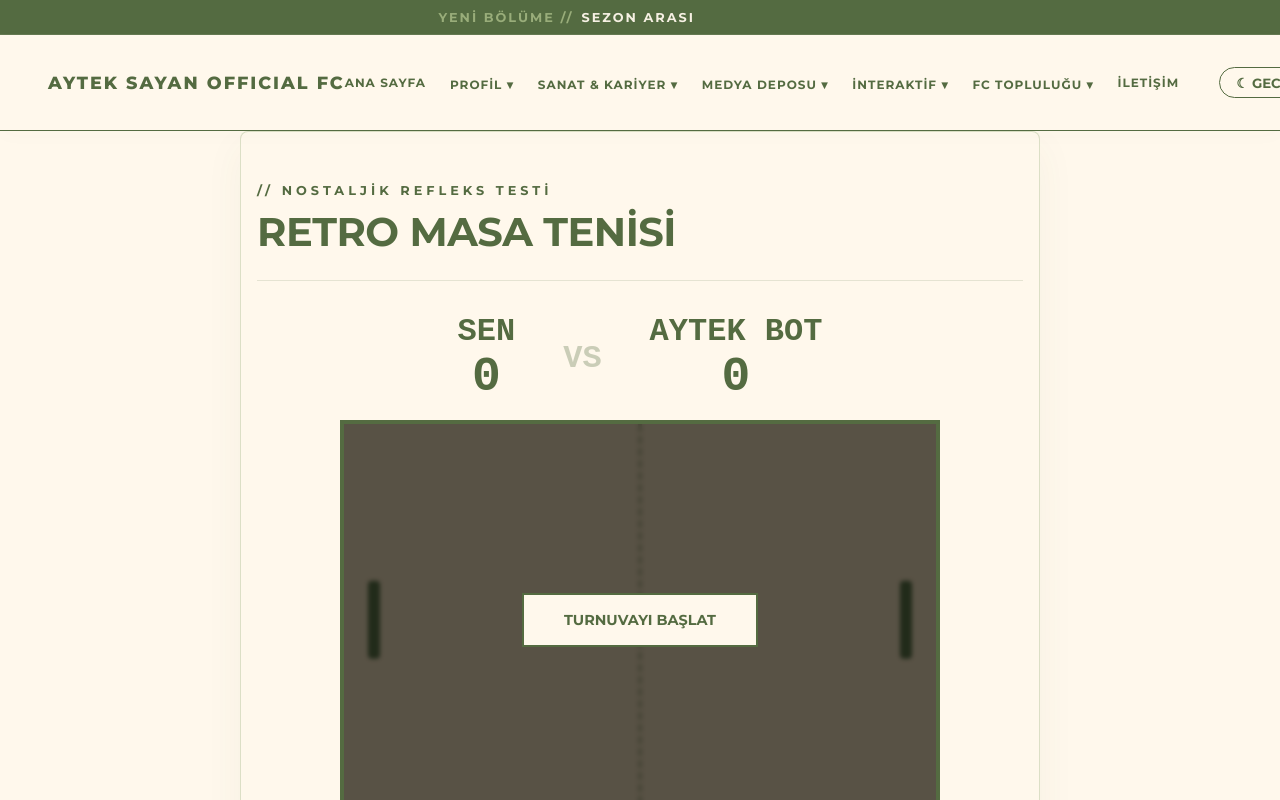
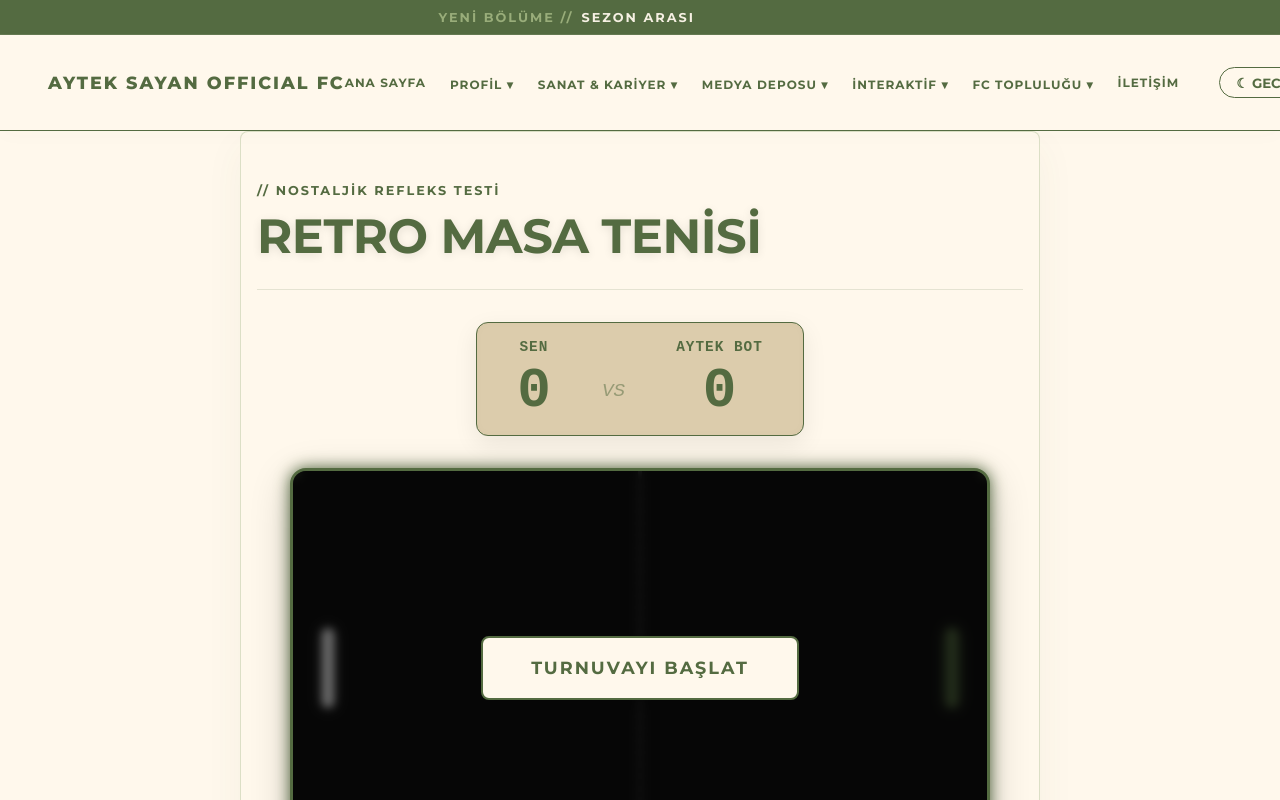
Before and after one commit to ebru1967/oyuncu-fan-projesi, a React (Vite) app: page /masa-tenisi in a window 1280 px wide. Shown: the top 800 px of the page. Built offline with nearby package versions, Linux system fonts and the light colour scheme.

Commit message:
masa tenisi css güncellemesi.

```diff
--- a/src/pages/MasaTenisi.jsx
+++ b/src/pages/MasaTenisi.jsx
@@ -10,13 +10,11 @@ function MasaTenisi() {
   const requestRef = useRef(null);
 
   // --- EKRAN YENİLEME HIZI DENGELEYİCİSİ ---
-  // Bilgisayarlar (144Hz) çok hızlı, telefonlar (60Hz) daha yavaş çalıştığı için
-  // iki cihaza özel hız profilleri oluşturuyoruz.
   const isMobile = typeof window !== 'undefined' && window.innerWidth < 768;
-  const initialSpeed = isMobile ? 1.4 : 0.7; // Mobilde 2 kat hızlı başlat
-  const maxSpeed = isMobile ? 3.2 : 2.0;     // Mobilde üst hız limitini artır
-  const speedInc = isMobile ? 0.2 : 0.12;    // Çarpışma başı hızlanma ivmesi
-  const botStep = isMobile ? 0.9 : 0.5;      // Botun hareket hızı
+  const initialSpeed = isMobile ? 1.4 : 0.7;
+  const maxSpeed = isMobile ? 3.2 : 2.0;
+  const speedInc = isMobile ? 0.2 : 0.12;
+  const botStep = isMobile ? 0.9 : 0.5;
 
   const state = useRef({
     ball: { x: 50, y: 50, dx: 0.8, dy: 0.5, speed: initialSpeed },
@@ -36,7 +34,7 @@ function MasaTenisi() {
       x: 50, y: 50,
       dx: scorer === 'player' ? 0.8 : -0.8,
       dy: (Math.random() > 0.5 ? 1 : -1) * 0.5,
-      speed: initialSpeed // Sayı olunca hız o cihaza uygun şekilde sıfırlanır
+      speed: initialSpeed
     };
   };
 
@@ -52,7 +50,6 @@ function MasaTenisi() {
       ball.y = ball.y <= 0 ? 0 : 100;
     }
 
-    // BOT YAPAY ZEKASI (Cihaza özel hız)
     const botCenter = state.current.botY;
     const target = ball.y;
 
@@ -62,23 +59,21 @@ function MasaTenisi() {
     if (state.current.botY < paddleHeight / 2) state.current.botY = paddleHeight / 2;
     if (state.current.botY > 100 - paddleHeight / 2) state.current.botY = 100 - paddleHeight / 2;
 
-    // OYUNCU (SOL) ÇARPIŞMASI
     if (ball.x <= 5 + paddleWidth && ball.x >= 4) {
       if (ball.y >= state.current.playerY - paddleHeight / 2 && ball.y <= state.current.playerY + paddleHeight / 2) {
         ball.dx *= -1;
         ball.x = 5 + paddleWidth;
-        ball.speed = Math.min(ball.speed + speedInc, maxSpeed); // Cihaza özel limit
+        ball.speed = Math.min(ball.speed + speedInc, maxSpeed);
         let hitPoint = (ball.y - state.current.playerY) / (paddleHeight / 2);
         ball.dy = hitPoint * 0.8;
       }
     }
 
-    // BOT (SAĞ) ÇARPIŞMASI
     if (ball.x >= 95 - paddleWidth && ball.x <= 96) {
       if (ball.y >= state.current.botY - paddleHeight / 2 && ball.y <= state.current.botY + paddleHeight / 2) {
         ball.dx *= -1;
         ball.x = 95 - paddleWidth;
-        ball.speed = Math.min(ball.speed + speedInc, maxSpeed); // Cihaza özel limit
+        ball.speed = Math.min(ball.speed + speedInc, maxSpeed);
         let hitPoint = (ball.y - state.current.botY) / (paddleHeight / 2);
         ball.dy = hitPoint * 0.8;
       }
@@ -98,7 +93,6 @@ function MasaTenisi() {
       resetBall('player');
     }
 
-    // DOM GÜNCELLEMESİ
     if (ballRef.current) {
       ballRef.current.style.left = `${ball.x}%`;
       ballRef.current.style.top = `${ball.y}%`;
@@ -137,38 +131,128 @@ function MasaTenisi() {
 
   return (
     <div className="game-container animate-fade" style={{ textAlign: 'center', padding: '3rem 1rem', backgroundColor: 'var(--bg-main)', color: 'var(--text-main)', fontFamily: 'var(--font-heading)', minHeight: '80vh', display: 'flex', flexDirection: 'column', alignItems: 'center' }}>
-      <div className="section-header-editorial" style={{ marginBottom: '1rem', width: '100%' }}>
-        <span className="archive-badge" style={{ color: 'var(--accent-dark)' }}>// NOSTALJİK REFLEKS TESTİ</span>
-        <h2 className="editorial-title" style={{ marginTop: '0.5rem', fontSize: 'clamp(1.5rem, 5vw, 2.5rem)' }}>RETRO MASA TENİSİ</h2>
+
+      {/* ÜST BAŞLIK */}
+      <div className="section-header-editorial" style={{ marginBottom: '2rem', width: '100%' }}>
+        <span className="archive-badge" style={{ color: 'var(--accent-dark)', letterSpacing: '2px' }}>// NOSTALJİK REFLEKS TESTİ</span>
+        <h2 className="editorial-title" style={{ marginTop: '0.5rem', fontSize: 'clamp(1.8rem, 5vw, 3rem)', textShadow: '0px 2px 10px rgba(0,0,0,0.1)' }}>RETRO MASA TENİSİ</h2>
       </div>
 
-      <div style={{ display: 'flex', justifyContent: 'center', gap: '3rem', margin: '1rem 0', fontSize: 'clamp(1.5rem, 5vw, 2rem)', fontWeight: '900', fontFamily: 'monospace', color: 'var(--accent-dark)' }}>
-        <div>SEN<br/><span style={{ fontSize: '3rem', color: 'var(--text-main)' }}>{playerScore}</span></div>
-        <div style={{ alignSelf: 'center', opacity: 0.3 }}>VS</div>
-        <div>AYTEK BOT<br/><span style={{ fontSize: '3rem', color: 'var(--text-main)' }}>{botScore}</span></div>
+      {/* SKOR TABELASI (DİJİTAL PANO EFEKTİ) */}
+      <div style={{
+        display: 'flex',
+        justifyContent: 'center',
+        alignItems: 'center',
+        gap: 'clamp(1.5rem, 4vw, 4rem)',
+        margin: '0 0 2rem 0',
+        padding: '1rem 2.5rem',
+        backgroundColor: 'var(--bg-card)',
+        border: '1px solid var(--accent-dark)',
+        borderRadius: '12px',
+        boxShadow: '0 8px 25px rgba(0,0,0,0.08), inset 0 0 10px rgba(0,0,0,0.02)',
+        fontFamily: 'monospace',
+        position: 'relative'
+      }}>
+        <div style={{ display: 'flex', flexDirection: 'column', alignItems: 'center' }}>
+          <span style={{ fontSize: '0.9rem', color: 'var(--accent-dark)', fontWeight: 'bold', letterSpacing: '1px', marginBottom: '0.5rem' }}>SEN</span>
+          <span style={{ fontSize: 'clamp(2.5rem, 6vw, 3.5rem)', fontWeight: '900', color: 'var(--text-main)', lineHeight: '1' }}>{playerScore}</span>
+        </div>
+
+        <div style={{ fontSize: '1.2rem', color: 'var(--accent-dark)', opacity: 0.5, fontStyle: 'italic', marginTop: '1.5rem' }}>VS</div>
+
+        <div style={{ display: 'flex', flexDirection: 'column', alignItems: 'center' }}>
+          <span style={{ fontSize: '0.9rem', color: 'var(--accent-dark)', fontWeight: 'bold', letterSpacing: '1px', marginBottom: '0.5rem' }}>AYTEK BOT</span>
+          <span style={{ fontSize: 'clamp(2.5rem, 6vw, 3.5rem)', fontWeight: '900', color: 'var(--text-main)', lineHeight: '1' }}>{botScore}</span>
+        </div>
       </div>
 
+      {/* OYUN ALANI (CRT EKRAN EFEKTİ) */}
       <div
         ref={gameAreaRef}
         onMouseMove={(e) => handleMove(e.clientY)}
         onTouchMove={(e) => { e.preventDefault(); handleMove(e.touches[0].clientY); }}
-        style={{ position: 'relative', width: '100%', maxWidth: '600px', height: 'clamp(250px, 50vh, 400px)', backgroundColor: 'var(--bg-card)', border: '4px solid var(--accent-dark)', overflow: 'hidden', cursor: 'none', touchAction: 'none' }}
+        style={{
+          position: 'relative',
+          width: '100%',
+          maxWidth: '700px',
+          height: 'clamp(300px, 50vh, 450px)',
+          backgroundColor: '#111', // Oyun alanını her zaman koyu yapıp kontrastı artırdık
+          border: '3px solid var(--accent-dark)',
+          borderRadius: '16px',
+          boxShadow: '0 10px 40px rgba(0,0,0,0.2), 0 0 15px var(--accent-dark)', // Dış Neon Parlama
+          overflow: 'hidden',
+          cursor: 'none',
+          touchAction: 'none'
+        }}
       >
-        <div style={{ position: 'absolute', top: 0, bottom: 0, left: '50%', width: '4px', marginLeft: '-2px', borderLeft: '4px dashed var(--accent-dark)', opacity: 0.3 }} />
-        <div ref={playerRef} style={{ position: 'absolute', left: '5%', top: '50%', width: '12px', height: `${state.current.paddleHeight}%`, backgroundColor: 'var(--text-main)', transform: 'translate(-50%, -50%)', borderRadius: '4px' }} />
-        <div ref={botRef} style={{ position: 'absolute', left: '95%', top: '50%', width: '12px', height: `${state.current.paddleHeight}%`, backgroundColor: 'var(--accent-dark)', transform: 'translate(-50%, -50%)', borderRadius: '4px' }} />
-        <div ref={ballRef} style={{ position: 'absolute', left: '50%', top: '50%', width: '16px', height: '16px', backgroundColor: 'var(--text-main)', transform: 'translate(-50%, -50%)', borderRadius: '50%', display: gameState === 'idle' ? 'none' : 'block' }} />
+        {/* ORTA ÇİZGİ */}
+        <div style={{ position: 'absolute', top: 0, bottom: 0, left: '50%', width: '4px', marginLeft: '-2px', borderLeft: '4px dashed rgba(255,255,255,0.2)' }} />
 
+        {/* OYUNCU RAKETİ (SOL) */}
+        <div ref={playerRef} style={{
+          position: 'absolute', left: '5%', top: '50%', width: '12px', height: `${state.current.paddleHeight}%`,
+          backgroundColor: '#fff', transform: 'translate(-50%, -50%)', borderRadius: '6px',
+          boxShadow: '0 0 10px rgba(255,255,255,0.5)' // Raket Parlaması
+        }} />
+
+        {/* BOT RAKETİ (SAĞ) */}
+        <div ref={botRef} style={{
+          position: 'absolute', left: '95%', top: '50%', width: '12px', height: `${state.current.paddleHeight}%`,
+          backgroundColor: 'var(--accent-dark)', transform: 'translate(-50%, -50%)', borderRadius: '6px',
+          boxShadow: '0 0 12px var(--accent-dark)' // Bot Raket Parlaması
+        }} />
+
+        {/* TOP */}
+        <div ref={ballRef} style={{
+          position: 'absolute', left: '50%', top: '50%', width: '18px', height: '18px',
+          backgroundColor: '#fff', transform: 'translate(-50%, -50%)', borderRadius: '50%',
+          display: gameState === 'idle' ? 'none' : 'block',
+          boxShadow: '0 0 15px rgba(255,255,255,0.8)' // Top Parlaması
+        }} />
+
+        {/* BAŞLANGIÇ EKRANI (GLASSMORPHISM) */}
         {gameState === 'idle' && (
-          <div style={{ position: 'absolute', inset: 0, display: 'flex', alignItems: 'center', justifyContent: 'center', backgroundColor: 'rgba(0,0,0,0.6)', backdropFilter: 'blur(2px)' }}>
-            <button onClick={startGame} className="editorial-link" style={{ padding: '1rem 2.5rem', backgroundColor: 'var(--bg-main)', color: 'var(--text-main)', border: '2px solid var(--accent-dark)', cursor: 'pointer', fontWeight: 'bold' }}>TURNUVAYI BAŞLAT</button>
+          <div style={{ position: 'absolute', inset: 0, display: 'flex', alignItems: 'center', justifyContent: 'center', backgroundColor: 'rgba(0,0,0,0.6)', backdropFilter: 'blur(4px)', zIndex: 10 }}>
+            <button onClick={startGame} className="editorial-link" style={{
+              padding: '1.2rem 3rem',
+              backgroundColor: 'var(--bg-main)',
+              color: 'var(--text-main)',
+              border: '2px solid var(--accent-dark)',
+              borderRadius: '8px',
+              fontSize: '1.1rem',
+              cursor: 'pointer',
+              fontWeight: 'bold',
+              textTransform: 'uppercase',
+              letterSpacing: '2px',
+              boxShadow: '0 4px 15px rgba(0,0,0,0.2)'
+            }}>TURNUVAYI BAŞLAT</button>
           </div>
         )}
 
+        {/* BİTİŞ EKRANI (GLASSMORPHISM) */}
         {gameState === 'gameover' && (
-          <div style={{ position: 'absolute', inset: 0, display: 'flex', flexDirection: 'column', alignItems: 'center', justifyContent: 'center', backgroundColor: 'rgba(0,0,0,0.8)', color: '#fff' }}>
-            <h3 style={{ fontSize: '2rem', marginBottom: '1rem', color: winner === 'Sen' ? '#4caf50' : '#f44336' }}>{winner === 'Sen' ? 'KAZANDIN!' : 'AYTEK BOT KAZANDI!'}</h3>
-            <button onClick={startGame} className="editorial-link" style={{ padding: '0.8rem 2rem', backgroundColor: '#fff', color: '#000', border: 'none', cursor: 'pointer', fontWeight: 'bold' }}>RÖVANŞ İSTE</button>
+          <div style={{ position: 'absolute', inset: 0, display: 'flex', flexDirection: 'column', alignItems: 'center', justifyContent: 'center', backgroundColor: 'rgba(0,0,0,0.7)', backdropFilter: 'blur(5px)', zIndex: 10, color: '#fff' }}>
+            <h3 style={{
+              fontSize: 'clamp(2rem, 5vw, 3rem)',
+              marginBottom: '1.5rem',
+              fontWeight: '900',
+              textShadow: '0 2px 10px rgba(0,0,0,0.5)',
+              color: winner === 'Sen' ? '#4caf50' : '#f44336'
+            }}>
+              {winner === 'Sen' ? 'KAZANDIN!' : 'AYTEK BOT KAZANDI!'}
+            </h3>
+            <button onClick={startGame} className="editorial-link" style={{
+              padding: '1rem 2.5rem',
+              backgroundColor: '#fff',
+              color: '#111',
+              border: 'none',
+              borderRadius: '8px',
+              fontSize: '1rem',
+              cursor: 'pointer',
+              fontWeight: '900',
+              textTransform: 'uppercase',
+              letterSpacing: '1px'
+            }}>RÖVANŞ İSTE</button>
           </div>
         )}
       </div>
```
